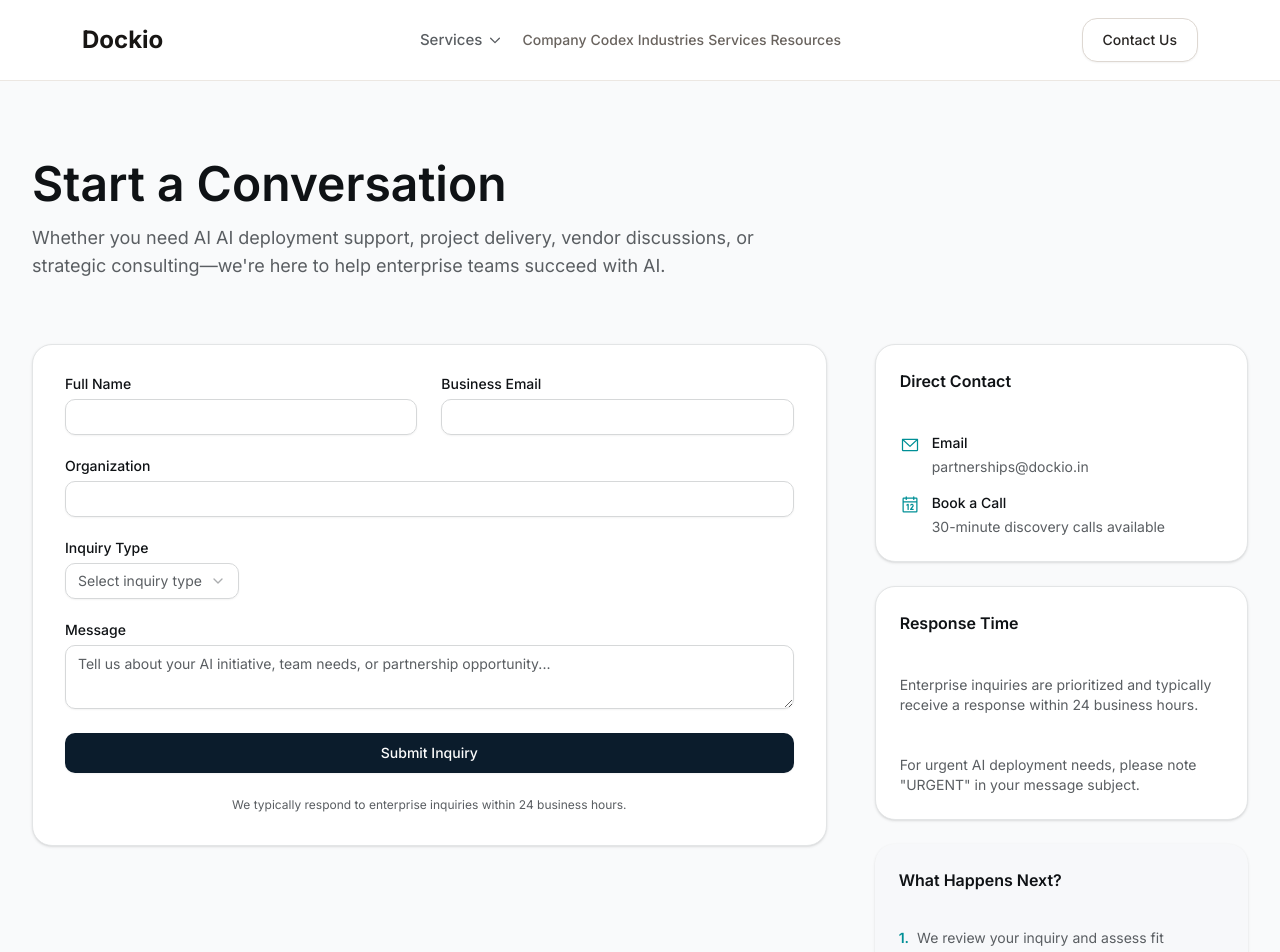
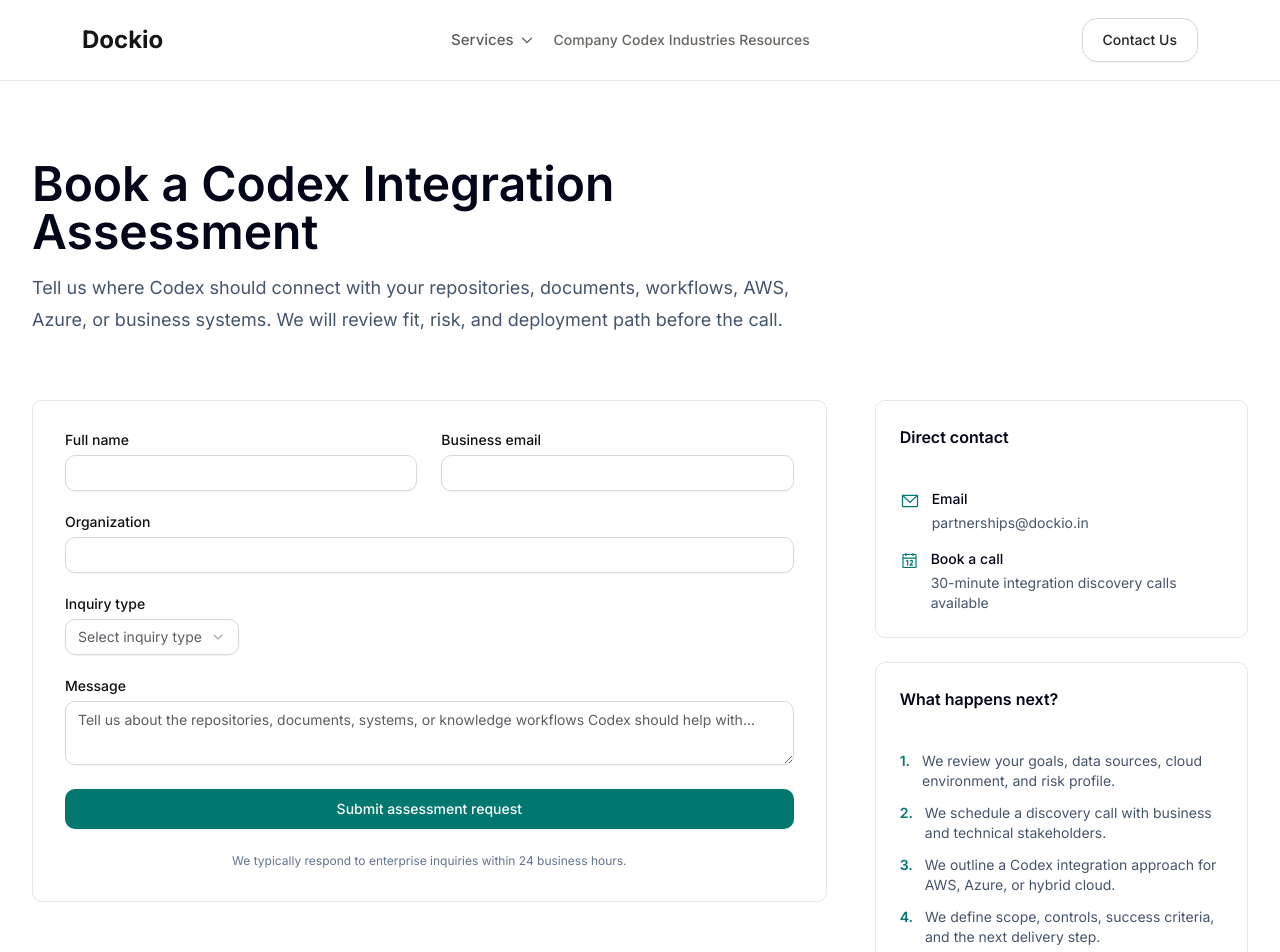
Before and after one commit to SankalpMore/sankalpmore.github.io, a React (Vite) app: page /contact#/contact in a window 1280 px wide. Shown: the top 952 px of the page. Built offline with nearby package versions, Linux system fonts and the light colour scheme.

Commit message:
Align services with Codex positioning

```diff
--- a/src/components/AllPages.tsx
+++ b/src/components/AllPages.tsx
@@ -276,76 +276,76 @@
   const { navigate } = useRouter()
   const services = [
     {
-      id: 'ai-deployment-support',
-      title: 'AI Deployment Support',
-      description: 'Embed vetted AI engineers, ML specialists, and solution architects directly into your team for immediate impact.',
+      id: 'openai-codex-consulting',
+      title: 'OpenAI Codex consulting',
+      description: 'Strategy, architecture, security review, and rollout planning for Codex adoption across knowledge work.',
       details: [
-        'Pre-screened AI/ML engineers with hands-on experience',
-        'Fast onboarding with minimal ramp-up time',
-        'Flexible engagement duration based on project needs',
-        'Senior to mid-level talent across AI specializations',
+        'Workflow selection for research, analysis, documents, code, and internal operations',
+        'Reference architecture, data boundaries, identity model, and review gates',
+        'Risk assessment for source access, sensitive data, and approval paths',
+        'Executive roadmap for pilot, production, and managed operations',
       ],
-      ideal: 'Organizations needing to scale AI teams quickly without lengthy hiring cycles',
+      ideal: 'Teams that want Codex to move from experimentation to reviewable business work',
     },
     {
-      id: 'enterprise-ai-consulting',
-      title: 'Enterprise AI Consulting',
-      description: 'Strategic guidance for AI adoption, from feasibility assessment to production readiness.',
+      id: 'enterprise-knowledge-integration',
+      title: 'Enterprise knowledge integration',
+      description: 'Connect Codex to the repositories, documents, tickets, policies, and business systems teams already use.',
       details: [
-        'AI readiness assessment and opportunity identification',
-        'Technology stack recommendation and architecture design',
-        'Business case development and ROI modeling',
-        'Implementation roadmap and governance framework',
+        'Approved-source mapping across code, docs, tickets, decisions, and spreadsheets',
+        'Retrieval and grounding patterns for source-linked answers and generated work',
+        'Permission-aware access design with SSO and role-based boundaries',
+        'Reusable source maps and context packs for repeat workflows',
       ],
-      ideal: 'Leadership teams planning enterprise-wide AI transformation initiatives',
+      ideal: 'Knowledge-heavy teams that need source-grounded outputs instead of generic AI responses',
     },
     {
-      id: 'genai-application-development',
-      title: 'GenAI Application Development',
-      description: 'Build production-grade LLM applications tailored to your business workflows.',
+      id: 'aws-codex-deployment',
+      title: 'AWS Codex deployment',
+      description: 'Design, build, and operate Codex workflows in AWS with private connectivity and enterprise controls.',
       details: [
-        'Custom LLM application development using GPT-4, Claude, Llama',
-        'Prompt engineering and optimization for accuracy',
-        'Integration with existing enterprise systems',
-        'User interface development and deployment',
+        'VPC, IAM, KMS, S3, logging, and observability architecture',
+        'Repository and document workflow integration with controlled service access',
+        'Deployment model for pilots, production rollout, and audit evidence',
+        'Operational runbooks for quality, cost, latency, and exception review',
       ],
-      ideal: 'Teams ready to deploy GenAI solutions for specific business use cases',
+      ideal: 'AWS-first organizations that need Codex integrated with existing enterprise infrastructure',
     },
     {
-      id: 'ai-agents-workflow-automation',
-      title: 'AI Agents & Workflow Automation',
-      description: 'Intelligent automation using AI agents, orchestration frameworks, and API integrations.',
+      id: 'azure-codex-implementation',
+      title: 'Azure Codex implementation',
+      description: 'Integrate Codex workflows with Azure OpenAI patterns, Entra ID, AKS, storage, and Azure Monitor.',
       details: [
-        'Multi-agent system design and implementation',
-        'Tool calling and external API integration',
-        'Workflow orchestration using LangGraph, CrewAI',
-        'Error handling, monitoring, and reliability engineering',
+        'Azure identity and access model for secure knowledge-work delegation',
+        'Document and repository integration with approved business sources',
+        'AKS, storage, networking, Key Vault, and monitoring implementation patterns',
+        'Governance documentation for security, procurement, and platform teams',
       ],
-      ideal: 'Organizations automating complex processes requiring decision-making logic',
+      ideal: 'Azure-centered enterprises adopting Codex with Microsoft cloud controls',
     },
     {
-      id: 'rag-enterprise-knowledge-systems',
-      title: 'RAG & Enterprise Knowledge Systems',
-      description: 'Build internal search and retrieval systems powered by your proprietary data.',
+      id: 'managed-codex-operations',
+      title: 'Managed Codex operations',
+      description: 'Ongoing quality reviews, workflow updates, cost controls, and operational reporting after launch.',
       details: [
-        'Document ingestion pipelines and chunking strategies',
-        'Vector database selection and optimization',
-        'Retrieval quality tuning and relevance testing',
-        'Integration with SharePoint, Confluence, internal docs',
+        'Evaluation loops for generated work, source quality, and review outcomes',
+        'Prompt, skill, and workflow maintenance as teams learn what works',
+        'Usage, cost, quality, and adoption reporting for decision makers',
+        'Exception handling, incident review, and continuous improvement cadence',
       ],
-      ideal: 'Enterprises struggling with knowledge silos and information discovery',
+      ideal: 'Teams that need Codex to keep improving after the first production release',
     },
     {
-      id: 'ai-solution-architecture',
-      title: 'AI Solution Architecture',
-      description: 'Design scalable, secure, and maintainable AI system architectures.',
+      id: 'workshops-assessments',
+      title: 'Workshops and assessments',
+      description: 'Hands-on sessions that help teams identify the right work, practice delegation, and define success metrics.',
       details: [
-        'End-to-end AI system architecture design',
-        'Cloud infrastructure planning (AWS, Azure, GCP)',
-        'Data pipeline and model serving architecture',
-        'Security, compliance, and governance considerations',
+        'Use-case discovery by function, pain, frequency, and reviewability',
+        'Live Codex delegation labs with real business and technical workflows',
+        'Readiness review for data, access, operating model, and procurement needs',
+        'Success metrics for time saved, reuse, review quality, and coverage',
       ],
-      ideal: 'Technical leaders planning large-scale AI platform buildouts',
+      ideal: 'Business and technology leaders deciding where Codex should start',
     },
   ]
 
--- a/src/components/ContactPage.tsx
+++ b/src/components/ContactPage.tsx
@@ -1,12 +1,12 @@
+import { useState, type FormEvent } from 'react'
 import { Button } from '@/components/ui/button'
 import { Card } from '@/components/ui/card'
 import { Input } from '@/components/ui/input'
 import { Label } from '@/components/ui/label'
 import { Textarea } from '@/components/ui/textarea'
 import { Select, SelectContent, SelectItem, SelectTrigger, SelectValue } from '@/components/ui/select'
-import { useState } from 'react'
 import { toast } from 'sonner'
-import { EnvelopeSimple, MapPin, Calendar } from '@phosphor-icons/react'
+import { Calendar, EnvelopeSimple, Shield } from '@phosphor-icons/react'
 
 export function ContactPage() {
   const [formData, setFormData] = useState({
@@ -17,45 +17,46 @@
     message: '',
   })
 
-  const handleSubmit = (e: React.FormEvent) => {
-    e.preventDefault()
-    toast.success('Thank you for your inquiry. We will respond within 24 hours.')
+  const handleSubmit = (event: FormEvent<HTMLFormElement>) => {
+    event.preventDefault()
+    toast.success('Thank you. Dockio will review your Codex integration request and respond within 24 business hours.')
     setFormData({ name: '', email: '', company: '', inquiryType: '', message: '' })
   }
 
   return (
-    <div className="min-h-screen pt-24">
-      <div className="max-w-7xl mx-auto px-6 lg:px-8 py-16">
-        <div className="max-w-3xl mb-16">
-          <h1 className="text-4xl lg:text-5xl font-semibold text-foreground mb-4">
-            Start a Conversation
+    <div className="min-h-screen bg-white pt-24">
+      <div className="mx-auto max-w-7xl px-6 py-16 lg:px-8">
+        <div className="mb-16 max-w-3xl">
+          <h1 className="mb-4 text-4xl font-semibold tracking-normal text-slate-950 lg:text-5xl">
+            Book a Codex Integration Assessment
           </h1>
-          <p className="text-lg text-muted-foreground">
-            Whether you need AI AI deployment support, project delivery, vendor discussions, or strategic consulting—we're here to help enterprise teams succeed with AI.
+          <p className="text-lg leading-8 text-slate-600">
+            Tell us where Codex should connect with your repositories, documents, workflows, AWS, Azure, or business
+            systems. We will review fit, risk, and deployment path before the call.
           </p>
         </div>
 
-        <div className="grid lg:grid-cols-3 gap-12">
+        <div className="grid gap-12 lg:grid-cols-3">
           <div className="lg:col-span-2">
-            <Card className="p-8">
+            <Card className="rounded-md border-slate-200 p-8 shadow-none">
               <form onSubmit={handleSubmit} className="space-y-6">
-                <div className="grid md:grid-cols-2 gap-6">
+                <div className="grid gap-6 md:grid-cols-2">
                   <div className="space-y-2">
-                    <Label htmlFor="name">Full Name</Label>
+                    <Label htmlFor="name">Full name</Label>
                     <Input
                       id="name"
                       value={formData.name}
-                      onChange={(e) => setFormData({ ...formData, name: e.target.value })}
+                      onChange={(event) => setFormData({ ...formData, name: event.target.value })}
                       required
                     />
                   </div>
                   <div className="space-y-2">
-                    <Label htmlFor="email">Business Email</Label>
+                    <Label htmlFor="email">Business email</Label>
                     <Input
                       id="email"
                       type="email"
                       value={formData.email}
-                      onChange={(e) => setFormData({ ...formData, email: e.target.value })}
+                      onChange={(event) => setFormData({ ...formData, email: event.target.value })}
                       required
                     />
                   </div>
@@ -66,13 +67,13 @@
                   <Input
                     id="company"
                     value={formData.company}
-                    onChange={(e) => setFormData({ ...formData, company: e.target.value })}
+                    onChange={(event) => setFormData({ ...formData, company: event.target.value })}
                     required
                   />
                 </div>
 
                 <div className="space-y-2">
-                  <Label htmlFor="inquiry-type">Inquiry Type</Label>
+                  <Label htmlFor="inquiry-type">Inquiry type</Label>
                   <Select
                     value={formData.inquiryType}
                     onValueChange={(value) => setFormData({ ...formData, inquiryType: value })}
@@ -81,11 +82,11 @@
                       <SelectValue placeholder="Select inquiry type" />
                     </SelectTrigger>
                     <SelectContent>
-                      <SelectItem value="deployment">AI Deployment Support</SelectItem>
-                      <SelectItem value="consulting">AI Consulting Project</SelectItem>
-                      <SelectItem value="partner">Subcontracting / Partner Discussion</SelectItem>
-                      <SelectItem value="project">Enterprise AI Project</SelectItem>
-                      <SelectItem value="vendor">Vendor Onboarding Discussion</SelectItem>
+                      <SelectItem value="codex">OpenAI Codex integration</SelectItem>
+                      <SelectItem value="knowledge">Enterprise knowledge integration</SelectItem>
+                      <SelectItem value="cloud">AWS or Azure Codex deployment</SelectItem>
+                      <SelectItem value="managed">Managed Codex operations</SelectItem>
+                      <SelectItem value="vendor">Vendor onboarding discussion</SelectItem>
                     </SelectContent>
                   </Select>
                 </div>
@@ -96,17 +97,17 @@
                     id="message"
                     rows={6}
                     value={formData.message}
-                    onChange={(e) => setFormData({ ...formData, message: e.target.value })}
-                    placeholder="Tell us about your AI initiative, team needs, or partnership opportunity..."
+                    onChange={(event) => setFormData({ ...formData, message: event.target.value })}
+                    placeholder="Tell us about the repositories, documents, systems, or knowledge workflows Codex should help with..."
                     required
                   />
                 </div>
 
-                <Button type="submit" size="lg" className="w-full bg-primary hover:bg-primary/90">
-                  Submit Inquiry
+                <Button type="submit" size="lg" className="w-full bg-teal-700 hover:bg-teal-800">
+                  Submit assessment request
                 </Button>
 
-                <p className="text-xs text-muted-foreground text-center">
+                <p className="text-center text-xs text-slate-500">
                   We typically respond to enterprise inquiries within 24 business hours.
                 </p>
               </form>
@@ -114,58 +115,52 @@
           </div>
 
           <div className="space-y-6">
-            <Card className="p-6">
-              <h3 className="font-semibold text-foreground mb-4">Direct Contact</h3>
+            <Card className="rounded-md border-slate-200 p-6 shadow-none">
+              <h3 className="mb-4 font-semibold text-slate-950">Direct contact</h3>
               <div className="space-y-4 text-sm">
                 <div className="flex items-start gap-3">
-                  <EnvelopeSimple className="w-5 h-5 text-accent mt-0.5" />
+                  <EnvelopeSimple className="mt-0.5 h-5 w-5 text-teal-700" />
                   <div>
-                    <p className="font-medium text-foreground mb-1">Email</p>
-                    <a href="mailto:partnerships@dockio.in" className="text-muted-foreground hover:text-accent transition-colors">
+                    <p className="mb-1 font-medium text-slate-950">Email</p>
+                    <a href="mailto:partnerships@dockio.in" className="text-slate-600 transition-colors hover:text-teal-800">
                       partnerships@dockio.in
                     </a>
                   </div>
                 </div>
                 <div className="flex items-start gap-3">
-                  <Calendar className="w-5 h-5 text-accent mt-0.5" />
+                  <Calendar className="mt-0.5 h-5 w-5 text-teal-700" />
                   <div>
-                    <p className="font-medium text-foreground mb-1">Book a Call</p>
-                    <p className="text-muted-foreground">30-minute discovery calls available</p>
+                    <p className="mb-1 font-medium text-slate-950">Book a call</p>
+                    <p className="text-slate-600">30-minute integration discovery calls available</p>
                   </div>
                 </div>
               </div>
             </Card>
 
-            <Card className="p-6">
-              <h3 className="font-semibold text-foreground mb-4">Response Time</h3>
-              <p className="text-sm text-muted-foreground mb-4">
-                Enterprise inquiries are prioritized and typically receive a response within 24 business hours.
-              </p>
-              <p className="text-sm text-muted-foreground">
-                For urgent AI deployment needs, please note "URGENT" in your message subject.
-              </p>
+            <Card className="rounded-md border-slate-200 p-6 shadow-none">
+              <h3 className="mb-4 font-semibold text-slate-950">What happens next?</h3>
+              <ul className="space-y-3 text-sm text-slate-600">
+                {[
+                  'We review your goals, data sources, cloud environment, and risk profile.',
+                  'We schedule a discovery call with business and technical stakeholders.',
+                  'We outline a Codex integration approach for AWS, Azure, or hybrid cloud.',
+                  'We define scope, controls, success criteria, and the next delivery step.',
+                ].map((item, index) => (
+                  <li key={item} className="flex gap-3">
+                    <span className="font-semibold text-teal-700">{index + 1}.</span>
+                    <span>{item}</span>
+                  </li>
+                ))}
+              </ul>
             </Card>
 
-            <Card className="p-6 bg-muted/30 border-none">
-              <h3 className="font-semibold text-foreground mb-3">What Happens Next?</h3>
-              <ul className="space-y-3 text-sm text-muted-foreground">
-                <li className="flex gap-2">
-                  <span className="text-accent font-semibold">1.</span>
-                  <span>We review your inquiry and assess fit</span>
-                </li>
-                <li className="flex gap-2">
-                  <span className="text-accent font-semibold">2.</span>
-                  <span>Schedule a discovery call to understand needs</span>
-                </li>
-                <li className="flex gap-2">
-                  <span className="text-accent font-semibold">3.</span>
-                  <span>Provide capability overview and proposed approach</span>
-                </li>
-                <li className="flex gap-2">
-                  <span className="text-accent font-semibold">4.</span>
-                  <span>Discuss engagement structure and next steps</span>
-                </li>
-              </ul>
+            <Card className="rounded-md border-slate-200 bg-slate-50 p-6 shadow-none">
+              <Shield className="mb-4 h-7 w-7 text-teal-700" />
+              <h3 className="mb-3 font-semibold text-slate-950">Procurement-ready conversation</h3>
+              <p className="text-sm leading-6 text-slate-600">
+                We can support architecture reviews, security questionnaires, SOW scoping, vendor onboarding, and
+                deployment governance discussions.
+              </p>
             </Card>
           </div>
         </div>
--- a/src/components/Navigation.tsx
+++ b/src/components/Navigation.tsx
@@ -13,30 +13,22 @@
 import { CaretDown, List } from '@phosphor-icons/react'
 
 const serviceItems = [
-  { label: 'AI Deployment Support', target: 'ai-deployment-support' },
-  { label: 'Enterprise AI Consulting', target: 'enterprise-ai-consulting' },
-  { label: 'GenAI Application Development', target: 'genai-application-development' },
-  { label: 'AI Agents & Workflow Automation', target: 'ai-agents-workflow-automation' },
-  { label: 'RAG & Enterprise Knowledge Systems', target: 'rag-enterprise-knowledge-systems' },
-  { label: 'AI Solution Architecture', target: 'ai-solution-architecture' },
+  { label: 'OpenAI Codex consulting', target: 'openai-codex-consulting' },
+  { label: 'Enterprise knowledge integration', target: 'enterprise-knowledge-integration' },
+  { label: 'AWS Codex deployment', target: 'aws-codex-deployment' },
+  { label: 'Azure Codex implementation', target: 'azure-codex-implementation' },
+  { label: 'Managed Codex operations', target: 'managed-codex-operations' },
+  { label: 'Workshops and assessments', target: 'workshops-assessments' },
 ]
 type NavItem = {
   label: string
   path?: string
   target?: string
 }
-const LandingnavItems = [
-  { label: 'Problem', target: 'use-cases' },
-  { label: 'Pricing', target: 'pricing' },
-  { label: 'Founder', target: 'founder-experience' },
-  { label: 'Book Assessment', target: 'book-assessment' },
-]
-
 const navItems: NavItem[] = [
   { label: 'Company', path: '/about' },
   { label: 'Codex', target: 'codex-integration' },
   { label: 'Industries', path: '/industries' },
-  { label: 'Services', path: '/services' },
   { label: 'Resources', path: '/case-studies' },
 ]
 
@@ -195,7 +187,7 @@
                         ))}
                       </div>
                     </div>
-                    {LandingnavItems.map((item) => (
+                    {navItems.map((item) => (
                       <button
                         key={item.label}
                         onClick={() => handleNavigation(item)}
```
Also changed, not shown: index.html (+4 -2 lines), src/components/CapabilityDownload.tsx (+20 -18 lines), 1 other file (tests, documents, lock files or other folders).
